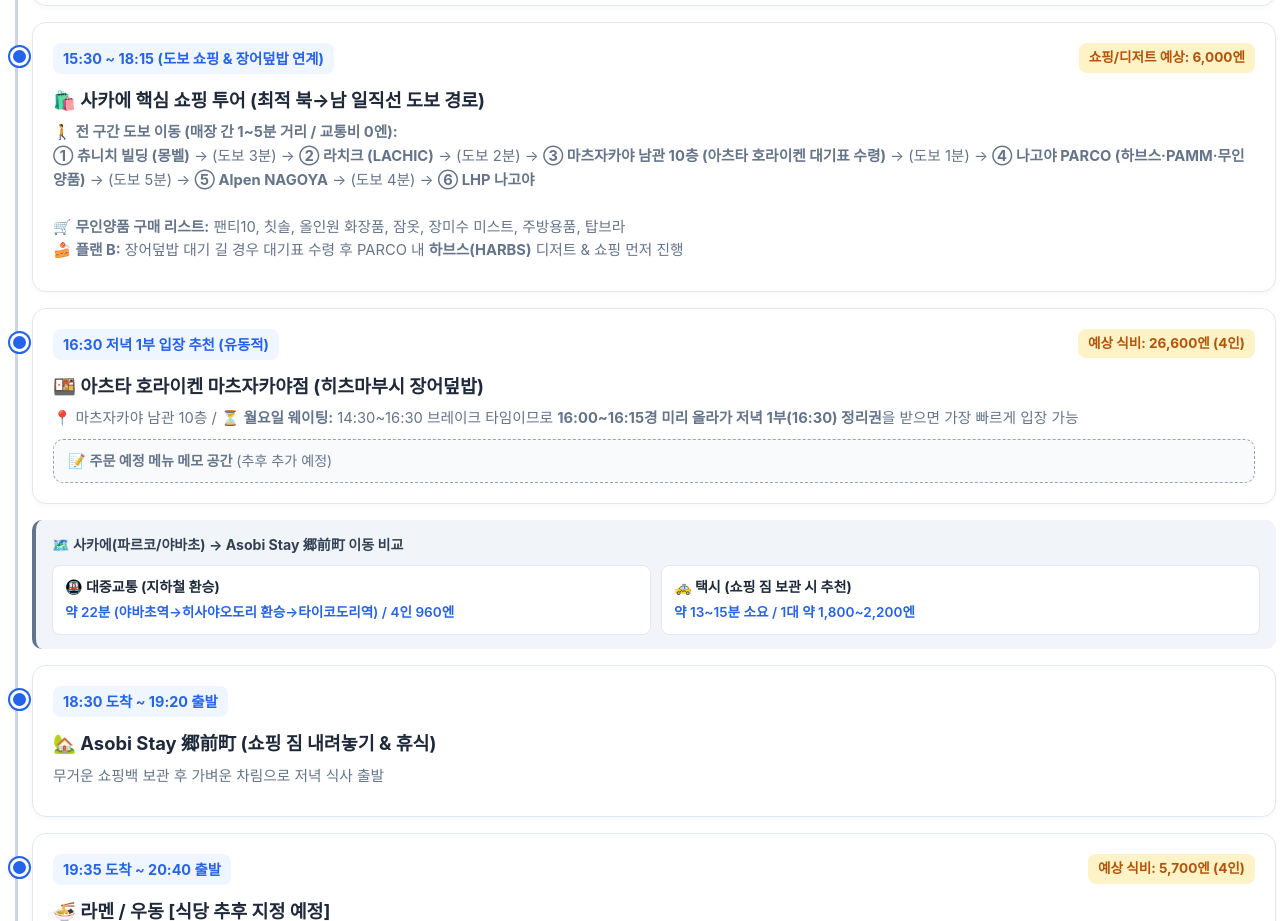
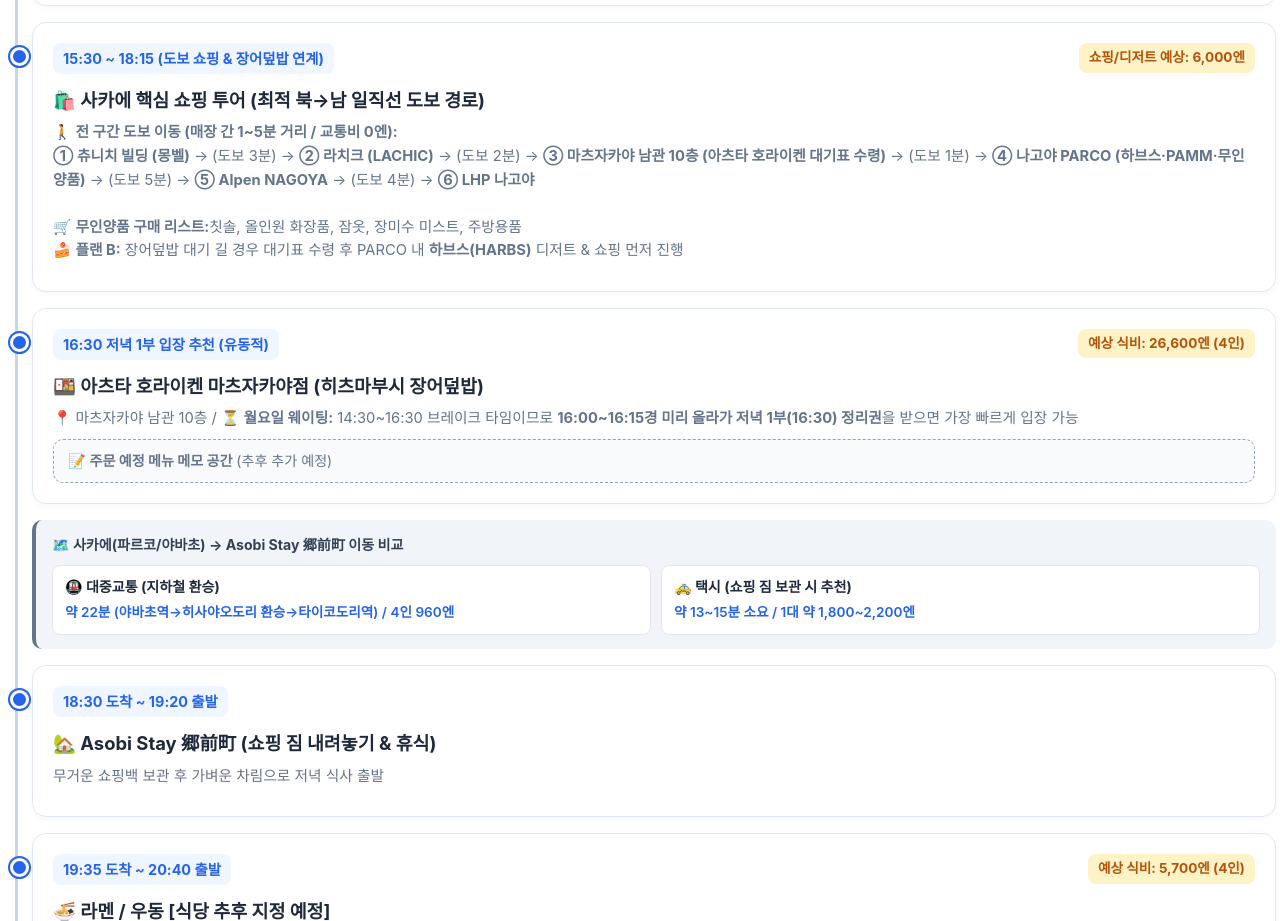
Before and after one commit to midsummer0751/nagoya-trip, a plain HTML site: page day2.html in a window 1280 px wide. Shown: the part 1260-2181 px from the top of the page. Drawn offline with Linux system fonts and the light colour scheme.

Commit message:
day2.html 무인양품 내용 업데이트

```diff
--- a/day2.html
+++ b/day2.html
@@ -131,7 +131,7 @@ body { background:transparent; color:#1e293b; line-height:1.6; padding:4px; }
         <div class="place-desc">
             🚶 <strong>전 구간 도보 이동 (매장 간 1~5분 거리 / 교통비 0엔):</strong><br>
             <strong>① 츄니치 빌딩 (몽벨)</strong> → (도보 3분) → <strong>② 라치크 (LACHIC)</strong> → (도보 2분) → <strong>③ 마츠자카야 남관 10층 (아츠타 호라이켄 대기표 수령)</strong> → (도보 1분) → <strong>④ 나고야 PARCO (하브스·PAMM·무인양품)</strong> → (도보 5분) → <strong>⑤ Alpen NAGOYA</strong> → (도보 4분) → <strong>⑥ LHP 나고야</strong><br><br>
-            🛒 <strong>무인양품 구매 리스트:</strong> 팬티10, 칫솔, 올인원 화장품, 잠옷, 장미수 미스트, 주방용품, 탑브라<br>
+            🛒 <strong>무인양품 구매 리스트:</strong>칫솔, 올인원 화장품, 잠옷, 장미수 미스트, 주방용품<br>
             🍰 <strong>플랜 B:</strong> 장어덮밥 대기 길 경우 대기표 수령 후 PARCO 내 <strong>하브스(HARBS)</strong> 디저트 & 쇼핑 먼저 진행
         </div>
     </div>
```
